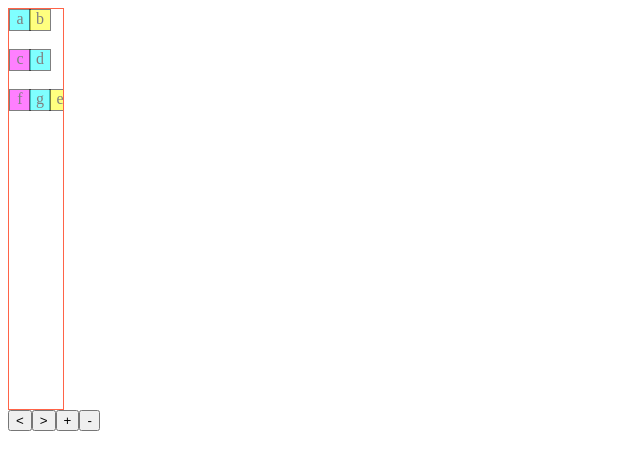
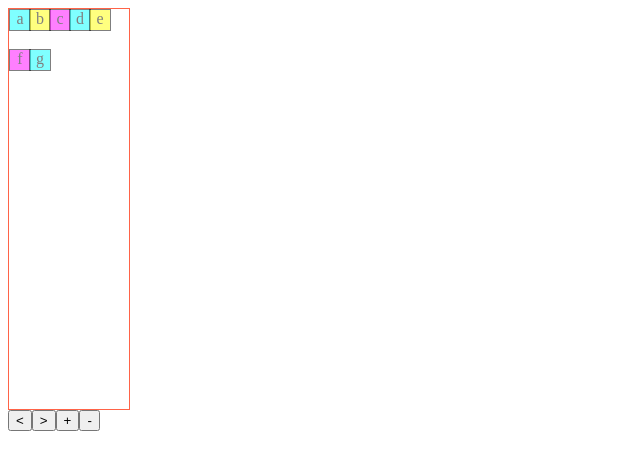
Before and after one commit to mikemajara/react-spring-animated-grid, a React (Create React App) app: page / in a window 1280 px wide. Shown: the top 470 px of the page, without its empty margins (0-640 px from the left). Built offline with nearby package versions, Linux system fonts and the light colour scheme.

Commit message:
checkpoint

```diff
--- a/src/App.js
+++ b/src/App.js
@@ -8,7 +8,7 @@ export default function App() {
   const defaultMarginY = 20;
   const defaultItemHeight = 20;
   const defaultItemWidth = 20;
-  const containerWidth = 54;
+  const containerWidth = 120;
   const halfContainerWidth = containerWidth/2
   const containerHeight = 400;
   const defaultHeight = `${containerHeight}px`;
@@ -95,28 +95,30 @@ export default function App() {
       return offset
     }
 
+    const getAdjustedTopOffsetRaw = (idx) => positions.current[idx].topRaw
+
     const getPreviousItemsInRow = (idx, containerWidth) => {
       let currentItem = idx-1
       let elementsInRow = []
-      const topOffsetRaw = getTopOffsetRaw(idx, containerWidth)
-      console.log(`filtering out in getPreviousItemsInRow(${idx}, ${containerWidth}) - `)
-      console.log(`positions.current:`)
-      console.log(positions.current)
+      const adjustedTopOffsetRaw = getAdjustedTopOffsetRaw(idx)
+      // console.log(`filtering out in getPreviousItemsInRow(${idx}, ${containerWidth}) - `)
+      // console.log(`positions.current:`)
+      // console.log(positions.current)
       positions.current
         .slice(0,idx)
-        .forEach(({topRaw}, i) => {if (topRaw === topOffsetRaw) elementsInRow.push(i)})
-      console.log(`returning:`)
-      console.log(elementsInRow)
+        .forEach(({topRaw}, i) => {if (topRaw === adjustedTopOffsetRaw) elementsInRow.push(i)})
+      // console.log(`returning:`)
+      // console.log(elementsInRow)
       return elementsInRow
-      let currentOffset = getTopOffsetRaw(currentItem, containerWidth)
-      while(currentItem >= 0 && currentOffset == topOffsetRaw){
-        elementsInRow.unshift(currentItem)
-        // console.log(`currentOffset: ${currentOffset}, currentItem: ${currentItem}, elementsInRow: ${elementsInRow}`)
-        currentItem = currentItem -1
-        currentOffset = getTopOffsetRaw(currentItem, containerWidth)
-      }
-      console.log(`getPreviousItemsInRow(${idx}, ${containerWidth}) = ${elementsInRow}`)
-      return elementsInRow
+      // let currentOffset = getTopOffsetRaw(currentItem, containerWidth)
+      // while(currentItem >= 0 && currentOffset == topOffsetRaw){
+      //   elementsInRow.unshift(currentItem)
+      //   // console.log(`currentOffset: ${currentOffset}, currentItem: ${currentItem}, elementsInRow: ${elementsInRow}`)
+      //   currentItem = currentItem -1
+      //   currentOffset = getTopOffsetRaw(currentItem, containerWidth)
+      // }
+      // console.log(`getPreviousItemsInRow(${idx}, ${containerWidth}) = ${elementsInRow}`)
+      // return elementsInRow
     }
 
     const getPreviousItemsWidthForRow = (idx, containerWidth) => {
@@ -138,25 +140,17 @@ export default function App() {
       if (!containerWidth) return [0,0]
 
       const leftOffsetRaw = getLeftOffsetRaw(idx);
-      const topOffsetRaw = getTopOffsetRaw(idx, containerWidth);
+      let topOffsetRaw = getTopOffsetRaw(idx, containerWidth);
 
       const piwfr = getPreviousItemsWidthForRow(idx, containerWidth)
       const iw = getItemWidth(idx)
 
       if (containerWidth < (piwfr + iw)){
-        console.log('%cADDING 1', 'font-weight: bold; color: red')
-      }else{
-        console.log(`containerWidth < (getPreviousItemsWidthForRow(idx, containerWidth) + getItemWidth(idx))`)
-        console.log(`${containerWidth} < (${piwfr} + ${iw})`);
+        topOffsetRaw++
       }
 
-      let adjustedTopOffset =
-        containerWidth < (piwfr + iw)
-        ? topOffsetRaw + 1
-        : topOffsetRaw
-
-      adjustedTopOffset = adjustedTopOffset
-        ? adjustedTopOffset * (itemHeight + marginY)
+      const adjustedTopOffset = topOffsetRaw
+        ? topOffsetRaw * (itemHeight + marginY)
         : 0
 
       if (print){
@@ -178,13 +172,18 @@ export default function App() {
     ) => {
       if (!containerWidth) return [0,0]
 
+      if (print) console.log(`%ccalculateLeftPx - idx = ${idx}, element: ${elements[idx].key}`, 'font-weight:bold');
+
+
       const leftOffsetRaw = getLeftOffsetRaw(idx);
-      const topOffsetRaw = getTopOffsetRaw(idx,  containerWidth)
+      // const topOffsetRaw = getTopOffsetRaw(idx,  containerWidth)
+      const adjustedTopOffsetRaw = getAdjustedTopOffsetRaw(idx)
 
       // in how many rows of length (containerWidth - marginX) can I fit
       // all the previous boxes
-      let adjustedLeftOffset =
+      let piwfr =
         getPreviousItemsWidthForRow(idx,  containerWidth)
+      let adjustedLeftOffset = piwfr
 
       const iw = getItemWidth(idx)
 
@@ -195,12 +194,11 @@ export default function App() {
 
       // const adjustedLeftOffset = (idx % topOffset) * leftOffsetRaw;
       if (print) {
-        console.log(`%ccalculateLeftPx - idx = ${idx}, element: ${elements[idx].key}`, 'font-weight:bold');
         // console.log(`itemWidth = ${getItemWidth(idx)}`);
         // console.log(`leftOffsetRaw = ${leftOffsetRaw}`);
-        // console.log(`topOffsetRaw = ${topOffsetRaw}`);
+        console.log(`adjustedTopOffsetRaw = ${adjustedTopOffsetRaw}`);
         // console.log(`previousItemsWidth = ${getPreviousItemsWidth(idx)}`);
-        // // console.log(`previousItemsWidthForRow = ${getPreviousItemsWidthForRow(idx, containerWidth)}`);
+        console.log(`previousItemsWidthForRow = ${piwfr}`);
         // // console.log(`previousItemsInRow = ${getPreviousItemsInRow(idx, containerWidth)}`);
         // console.log(`adjustedLeftOffset = ${adjustedLeftOffset}`);
         // console.log(`containerWidth = ${containerWidth}`);
@@ -220,7 +218,7 @@ export default function App() {
           defaultItemHeight,
           defaultMarginY,
           gridSize.width,
-          true
+          // true
         );
       const [leftRaw, left] =
         calculateLeftPx(
```
